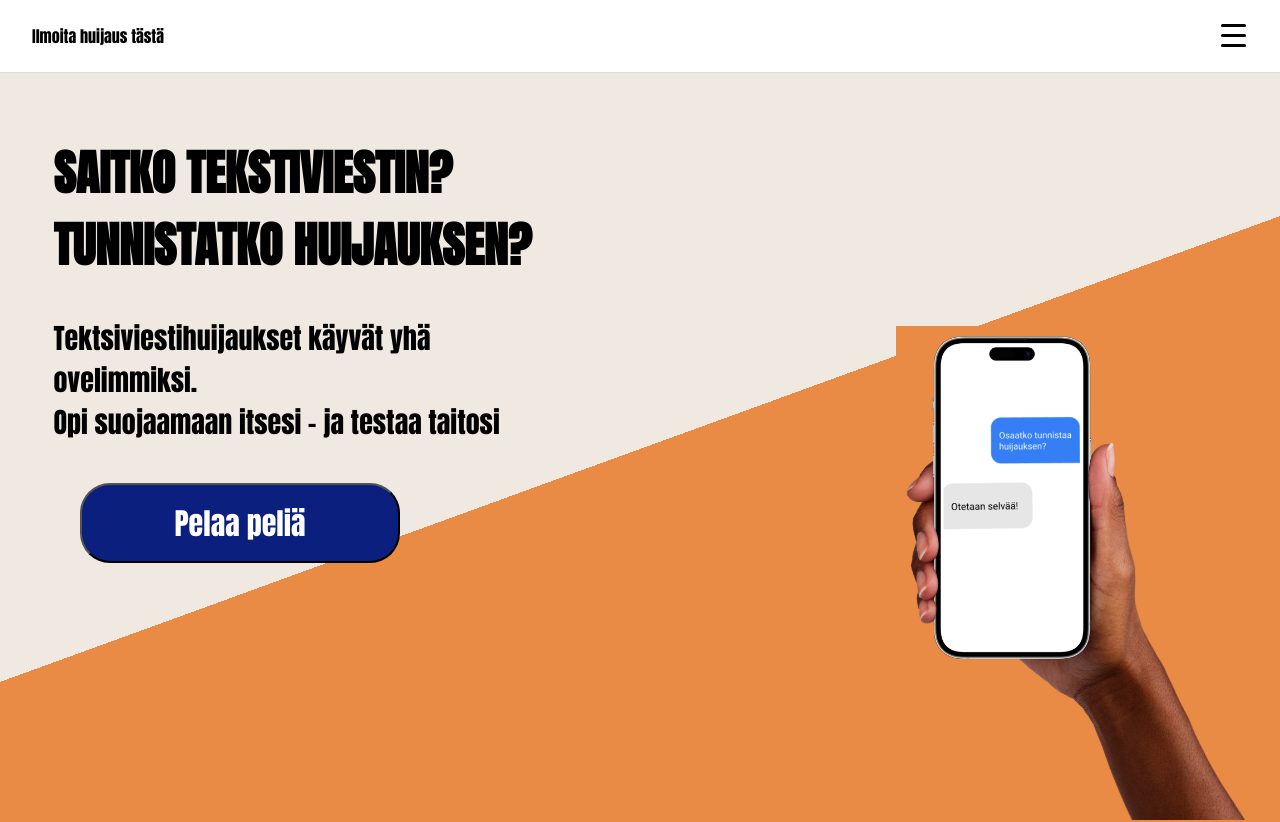
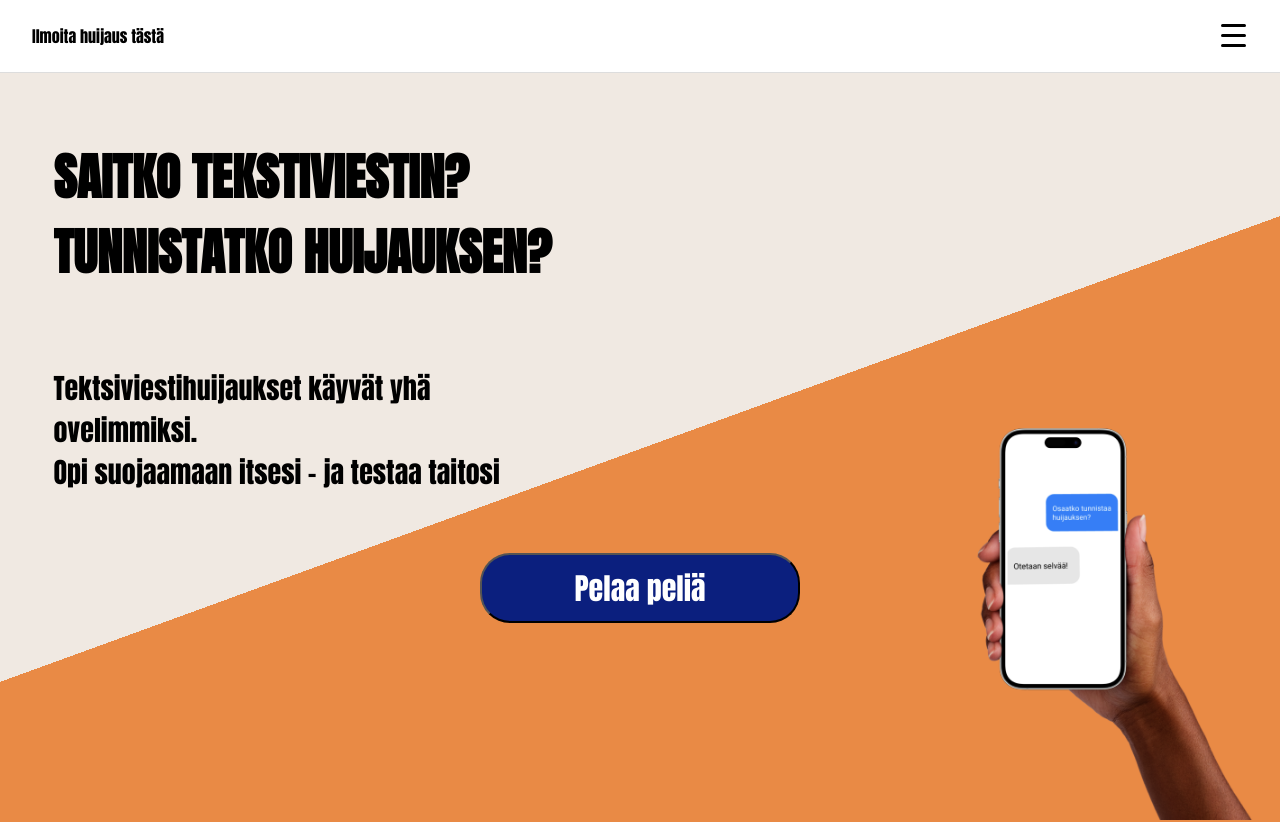
Before and after one commit to levonmaister/scamvjp2, a React (Vite) app: page / in a window 1280 px wide. Shown: the top 822 px of the page. Built offline with nearby package versions, Linux system fonts and the light colour scheme.

Commit message:
css fixat

```diff
--- a/src/components/Peli.jsx
+++ b/src/components/Peli.jsx
@@ -49,10 +49,20 @@ export default function ViestiPeli() {
 
   if (gameOver) {
     return (
-      <div className="result">
-        <h4>Peli loppui!</h4>
-        <p>Tunnistit: {score}/{script.length} huijausta</p>
-        <button onClick={playAgain}>Pelaa uudestaan</button>
+      <div className="result-container">
+        <button className="exit-button" onClick={()=>{
+                        navigate('/');
+                        }}
+                      >Lopeta peli
+        </button>
+
+        <div className='result'>
+          <h4>Peli loppui!</h4>
+          <p>Tunnistit: {score}/{script.length} huijausta</p>
+          <button onClick={playAgain}>Pelaa uudestaan</button>
+
+        </div>
+
       </div>
     )
   };
--- a/src/styles/Peli.css
+++ b/src/styles/Peli.css
@@ -10,10 +10,11 @@
     font-size: 16px;
     text-align: center;
     align-self: flex-start;
-    width: 26%;
+    width: 40vw;
     font-weight: bolder;
     transition: transform 0.2s ease, background-color 0.2s ease;
 }
+
 .exit-button:hover {
     background-color: rgb(22, 44, 145);
     transform: scale(1.02);
@@ -145,22 +146,21 @@
 
 
 .result {
-    width: 90%;
+    width: 90vw;
     margin: 50px auto;
     font-family: -apple-system, BlinkMacSystemFont, sans-serif;
-    padding: 20px;
     display: flex;
     flex-direction: column;
     background-color: white;
-    height: 80%;
+    height: 60vh;
     align-items: center;
     font-size: 28px;
 }
 
 .result button {
-    width: 40vw;
+    width: 60vw;
     align-self: center;
-    height: 10vh;
+    height: 50px;
     border-radius: 20px;
     border-color: white;
     background-color: rgb(22, 44, 145);
@@ -177,30 +177,36 @@
         max-width: 70vw;
     }
     .Rubrik {
-        font-size: 14px;
+        font-size: 20px;
     }
     .infoText {
         max-width: 70vw;
-        font-size: 14px;
+        font-size: 18px;
     }
     .bubble.left {
         max-width: 50vw;
     }
     .result button {
-        height: 8vh;
-        width: 30vw;
+        height: 60px;
+        width: 250px;
         font-size: 24px;
+    }
+    .exit-button {
+        width: 20vw;
+    }
+
+    .result {
+        width: 60vw;
+        height: 50vh;
+
     }
 
 }
 
 @media (min-width: 1024px) {
 
-    .Rubrik {
-        font-size: 14px;
-    }
     .infoText {
-        font-size: 18px;
+        font-size: 20px;
     }
     .bubble.left {
         font-size: 24px;
@@ -208,18 +214,7 @@
     .feedback {
         font-size: 30px;
     }
-}
-
-@media (min-height: 1300px) {
-    .result button {
-        height: 5vh;
-        width: 30vw;
-    }
-    .chat {
-        height: 50vh;
-    }
-    .options button {
-        width: 20vw;
-        font-size: 22px;
+    .result {
+        height: 60vh;
     }
 }
--- a/src/styles/etusivu.css
+++ b/src/styles/etusivu.css
@@ -18,7 +18,7 @@ html {
 
 .default-button {
   width: 50vw;
-  height: 10vh;
+  height: 50px;
   border-radius: 30px;
   background-color: rgb(11, 31, 126);
   color: white;
@@ -72,7 +72,7 @@ html {
 }
 
 .handbild-container img {
-  width: 150px;
+  height: 30vh;
 }
 
 .checklist-title {
@@ -84,9 +84,6 @@ h2 {
 }
 
 @media (min-width: 375px) {
-  .handbild-container img {
-    width: 190px;
-  }
 
   .rubrik {
     font-size: 28px;
@@ -97,21 +94,10 @@ h2 {
 }
 
 @media (min-width: 414px) {
-  .handbild-container img {
-    width: 210px;
-  }
   .text {
     font-size: 18px;
   }
 }
-
-@media (min-height: 800px) {
-  .handbild-container img {
-    width: auto;
-    height: 310px;
-  }
-}
-
 
 @media (min-width: 600px) {
 
@@ -131,15 +117,10 @@ h2 {
   .default-button {
     width: 30vw;
     margin-top: 2%;
-    align-self: auto;
-    margin-left: 5vw;
-    height: 8vh;
+    align-self: center;
+    height: 60px;
     font-size: 24px;
-    margin-top: 5%;
-  }
-
-  .handbild-container img {
-    height: 45vh;
+    margin-top: 8vh;
   }
 
   .clicked-button {
@@ -150,47 +131,50 @@ h2 {
     text-align: center;
   }
 
+  .handbild-container img {
+    height: 40vh;
+  }
+
 }
 
 @media (min-width: 1024px) {
   .rubrik {
     font-size: 48px;
     padding-bottom: 0;
-    height: 25vh;
+
   }
-
   .text {
-    font-size: 28px;
+    font-size: 24px;
     max-width: 40vw;
 
   }
   .default-button {
     font-size: 30px;
-    height: 10vh;
+    height: 70px;
     width: 25vw;
-    margin-top: 1%;
+    margin-top: 2vh;
   }
+
+}
+
+@media (min-width: 1200px) {
+  .rubrik {
+    font-size: 50px;
+  }
+
+  .text {
+    font-size: 28px;
+  }
+
+  .default-button {
+    margin-top: 4vh;
+  }
+
   .handbild-container img {
-    height: auto;
-    width: 30vw;
+    height: 50vh;
   }
 }
 
-@media (min-height: 1366px) {
-
-  .rubrik {
-    font-size: 54px;
-    height: 20vh;
-  }
-  .default-button {
-    height: 8vh;
-
-  }
-
-  .handbild-container img {
-    width: 46vw;
-  }
-}
 
 
 @media (min-width: 2000px) {
```
